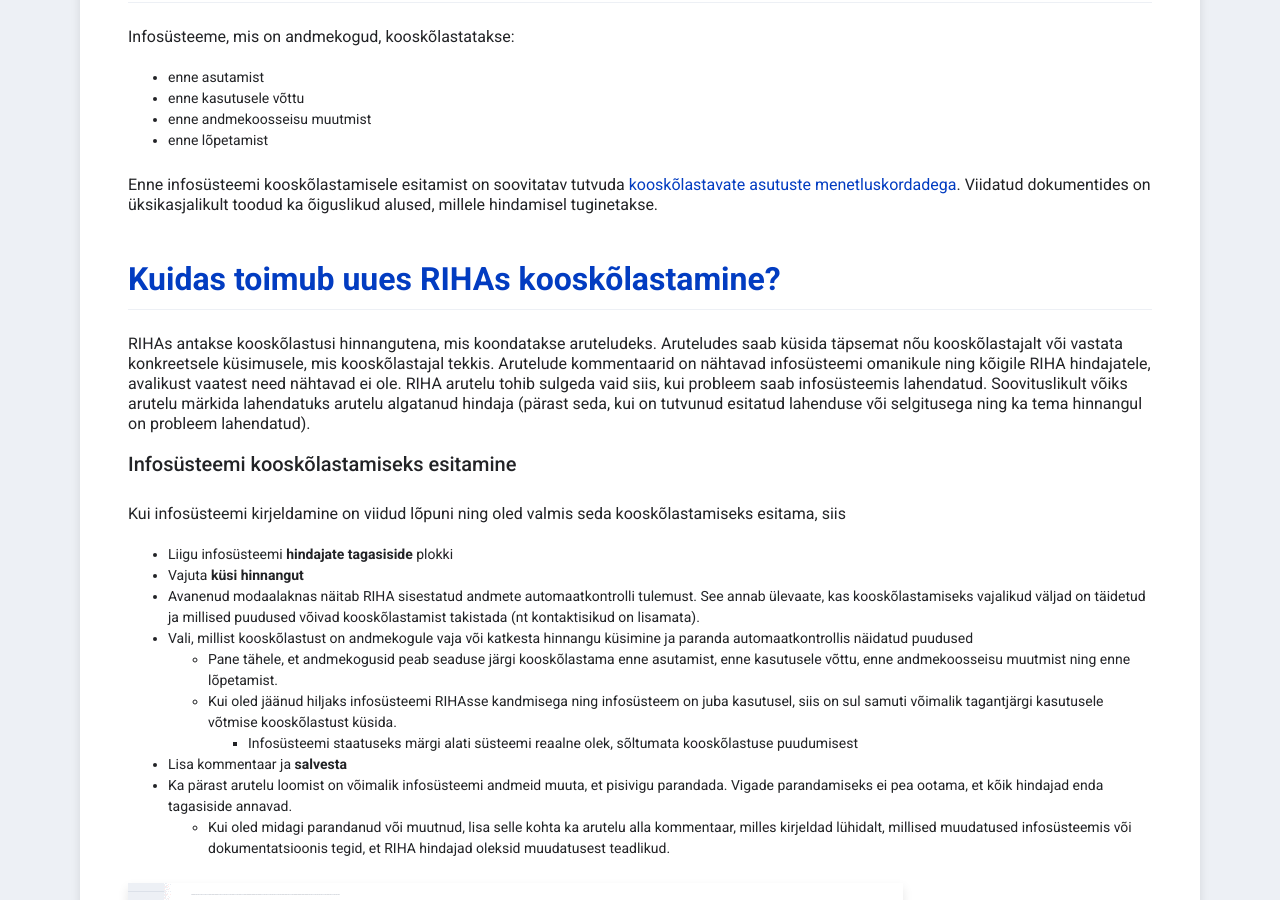
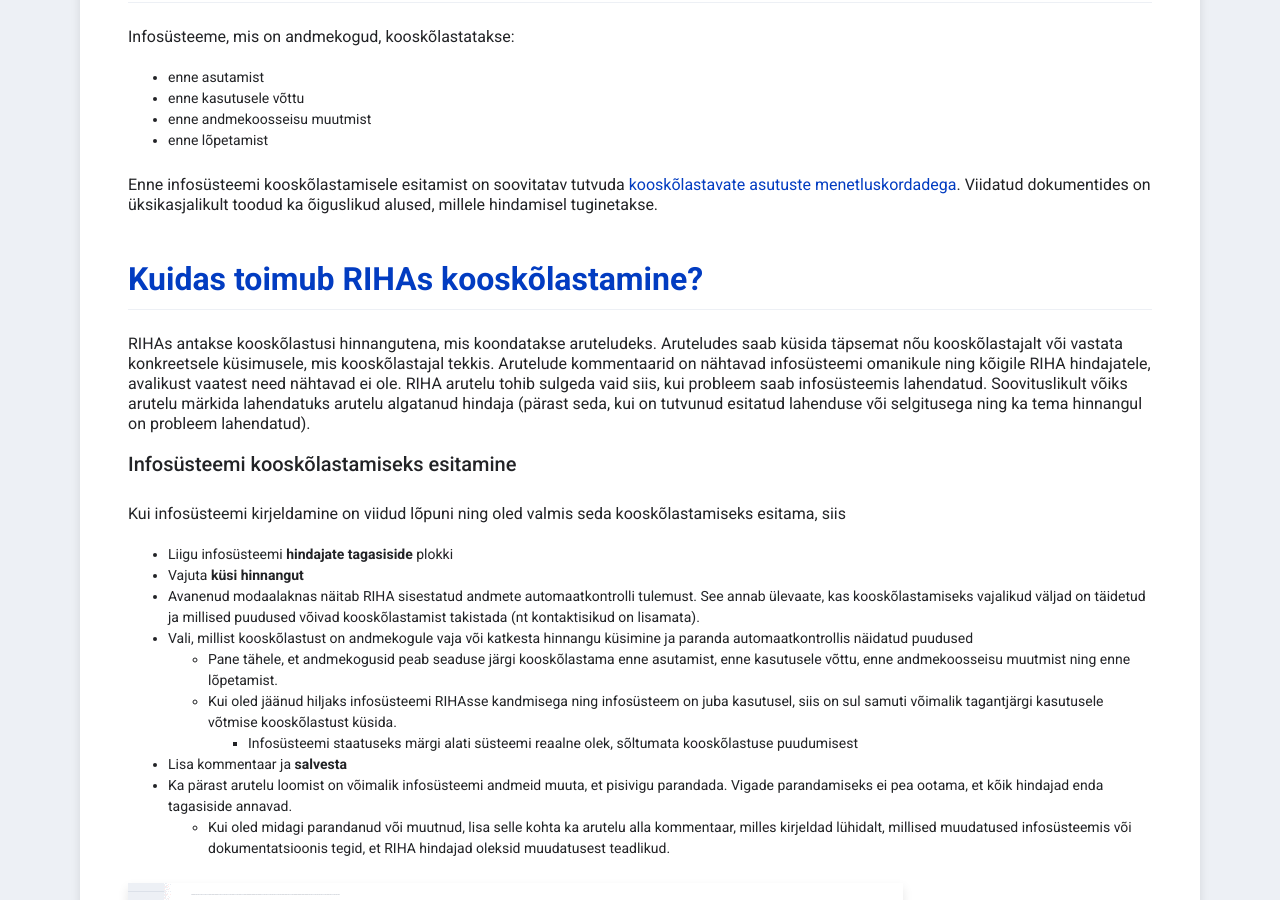
Before and after one commit to e-gov/RIHA-Help, a Jekyll site: the page built from docs/RIHAs-hindamine.md, in a window 1280 px wide and 900 px high, scrolled down 782 px. Built offline with Jekyll 4.4.1, drawn with Linux system fonts in a browser that asks for light colours.

Commit message:
Update RIHAs-hindamine.md

```diff
--- a/docs/RIHAs-hindamine.md
+++ b/docs/RIHAs-hindamine.md
@@ -23,7 +23,7 @@ Infosüsteeme, mis on andmekogud, kooskõlastatakse:
 
 Enne infosüsteemi kooskõlastamisele esitamist on soovitatav tutvuda [kooskõlastavate asutuste menetluskordadega](https://www.ria.ee/et/riigi-infosusteem/riha/kooskolastamine.html). Viidatud dokumentides on üksikasjalikult toodud ka õiguslikud alused, millele hindamisel tuginetakse.
 
-## Kuidas toimub uues RIHAs kooskõlastamine?
+## Kuidas toimub RIHAs kooskõlastamine?
 
 RIHAs antakse kooskõlastusi hinnangutena, mis koondatakse aruteludeks. Aruteludes saab küsida täpsemat nõu kooskõlastajalt või vastata konkreetsele küsimusele, mis kooskõlastajal tekkis. Arutelude kommentaarid on nähtavad infosüsteemi omanikule ning kõigile RIHA hindajatele, avalikust vaatest need nähtavad ei ole. RIHA arutelu tohib sulgeda vaid siis, kui probleem saab infosüsteemis lahendatud. Soovituslikult võiks arutelu märkida lahendatuks arutelu algatanud hindaja (pärast seda, kui on tutvunud esitatud lahenduse või selgitusega ning ka tema hinnangul on probleem lahendatud).
 
```
